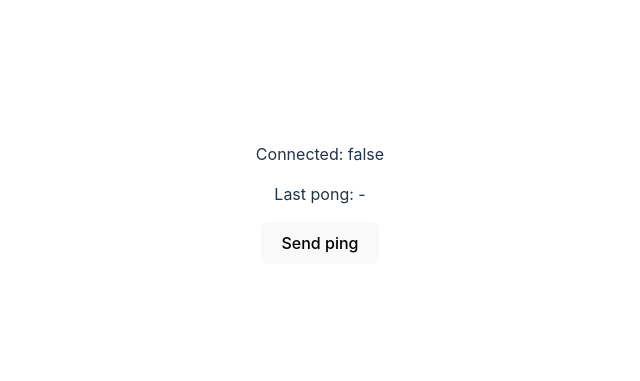
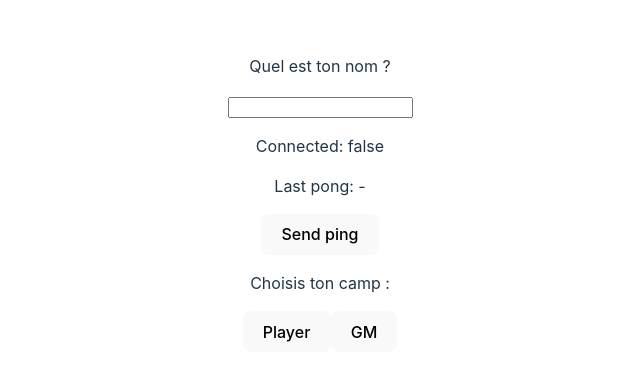
Before and after one commit to Halimdeveloper/AubeObscure, a React (Vite) app in the folder frontend/: page / in a window 1280 px wide. Shown: the part 205-586 px from the top of the page, without its empty margins (320-960 px from the left). Built offline with nearby package versions, Linux system fonts and the light colour scheme; no server answers.

Commit message:
button User

```diff
--- a/frontend/src/App.tsx
+++ b/frontend/src/App.tsx
@@ -1,18 +1,26 @@
 import { useState, useEffect } from 'react'
 import reactLogo from './assets/react.svg'
-import { Routes, Route } from 'react-router-dom'
+import { Routes, Route, useNavigate } from 'react-router-dom'
 import Home from './Components/Home'
 import Player from './Components/Player'
 import GameMaster from './Components/GameMaster'
 import './App.css'
 import React from 'react'
 import io from 'socket.io-client'
-const socket = io("http://localhost:3333")
+
+
+
 
 function App() {
+  const socket = io("http://localhost:3333")
   const [isConnected, setIsConnected] = useState(socket.connected);
   const [lastPong, setLastPong] = useState("");
-
+  const [namePlayer, setNamePlayer] = useState("");
+  const navigate=useNavigate();
+  type User={
+    type:string,
+    name:string,
+  }
   useEffect(() => {
     socket.on('connect', () => {
       setIsConnected(true);
@@ -26,6 +34,17 @@ function App() {
       setLastPong("coucou");
     });
 
+    socket.on("confirmUserSet",(user) => {
+      // navigate("./lapagedesjoueursquivontsefairedefoncer")
+      console.log("c'est ok")
+    if (user.type === "Player") {
+      navigate("/player")
+    }
+    else {
+      navigate("/gameMaster")
+    }
+    });
+
     return () => {
       socket.off('connect');
       socket.off('disconnect');
@@ -37,12 +56,24 @@ function App() {
     console.log('Sending ping');
     socket.emit('ping');
   }
-
+  const setCurrentUser = (user:User) => {
+  socket.emit("setUser",user)
+  }
   return (
     <div>
+      <p>Quel est ton nom ?</p>
+    <input type="text" name="name" value={namePlayer} onChange={e => setNamePlayer(e.target.value)}/>
+
       <p>Connected: {'' + isConnected}</p>
       <p>Last pong: {lastPong || '-'}</p>
       <button onClick={sendPing}>Send ping</button>
+      <p>Choisis ton camp  {namePlayer} :</p>
+      <button onClick={() => setCurrentUser({type:"Player", name:namePlayer})}>Player</button>
+      <button onClick={() => setCurrentUser({type:"GM" , name:namePlayer})}>GM</button>
+
+
+
+
     </div>
   );
 }
```
Also changed, not shown: 1 other file (tests, documents, lock files or other folders).
